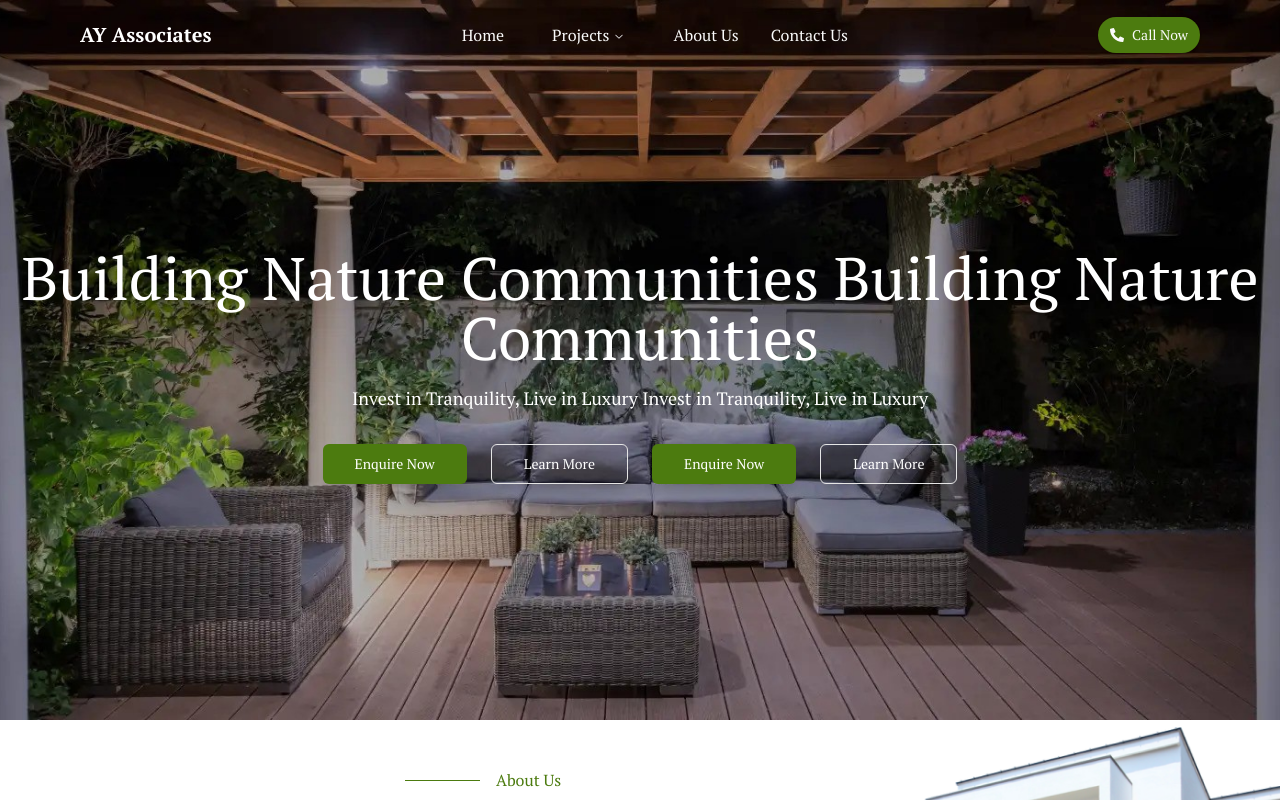
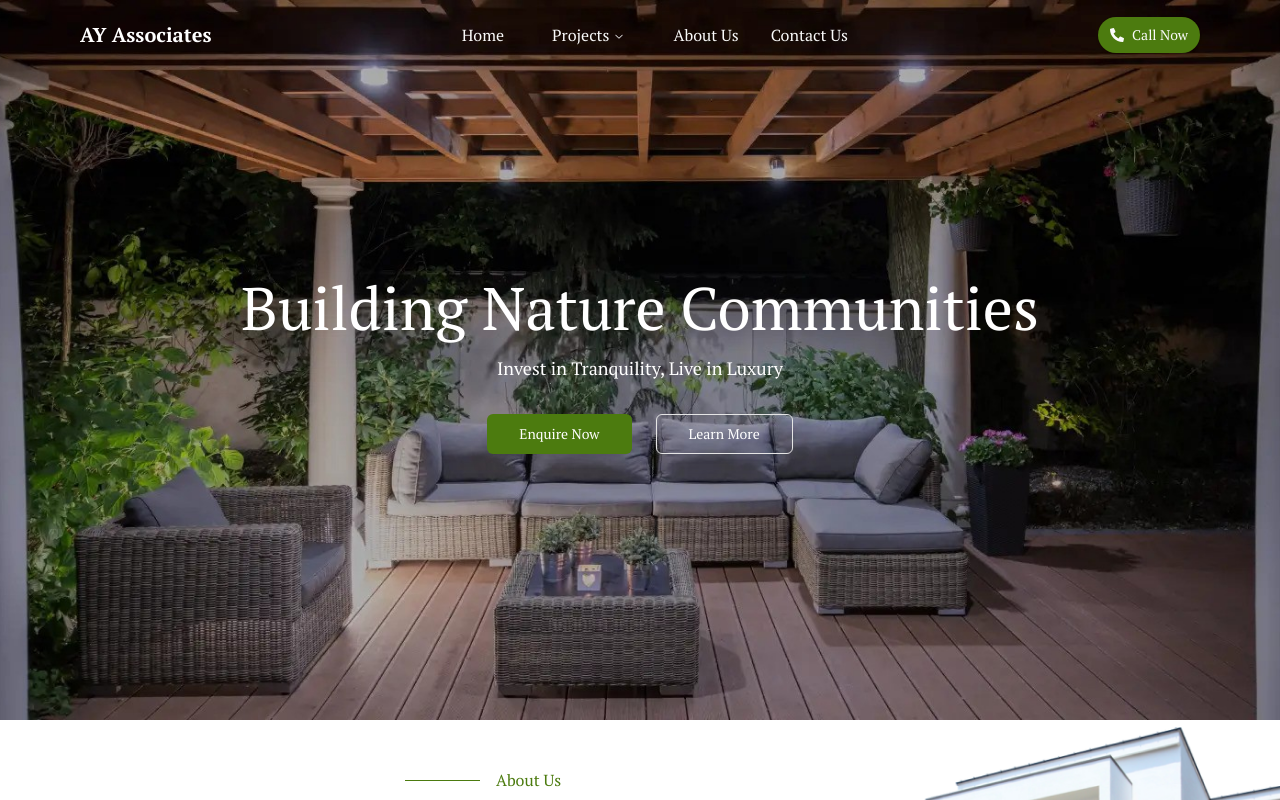
Before and after one commit to dev-kingz/ayassociates, a Next.js app: page / in a window 1280 px wide. Shown: the top 800 px of the page. Built offline with nearby package versions, Linux system fonts and the light colour scheme.

Commit message:
refactor: Remove duplicate imports and redundant text in Home page

```diff
--- a/src/app/page.tsx
+++ b/src/app/page.tsx
@@ -1,5 +1,3 @@
-import SectionHeader from "@/components/Header/SectionHeader";
-import { Button } from "@/components/ui/button"
 import SectionHeader from "@/components/Header/SectionHeader";
 import { Button } from "@/components/ui/button"
 import Link from "next/link";
@@ -11,31 +9,11 @@ export default function Home() {
         <div className="text-center text-white">
           <h1 className="mb-4 px-4 text-4xl font-semibod sm:text-6xl">
             Building Nature Communities
-            Building Nature Communities
           </h1>
           <p className="mb-8 px-6 text-sm sm:text-lg">
             Invest in Tranquility, Live in Luxury
-            Invest in Tranquility, Live in Luxury
           </p>
           <div className="flex justify-center flex-row gap-6">
-            <Link href="/">
-              <Button
-                variant="secondary"
-                size="lg"
-                className="shadow-xl bg-secondary text-white"
-              >
-                Enquire Now
-              </Button>
-            </Link>
-            <Link href="/">
-              <Button
-                variant="outline"
-                size="lg"
-                className="shadow-xl"
-              >
-                Learn More
-              </Button>
-            </Link>
             <Link href="/">
               <Button
                 variant="secondary"
```
